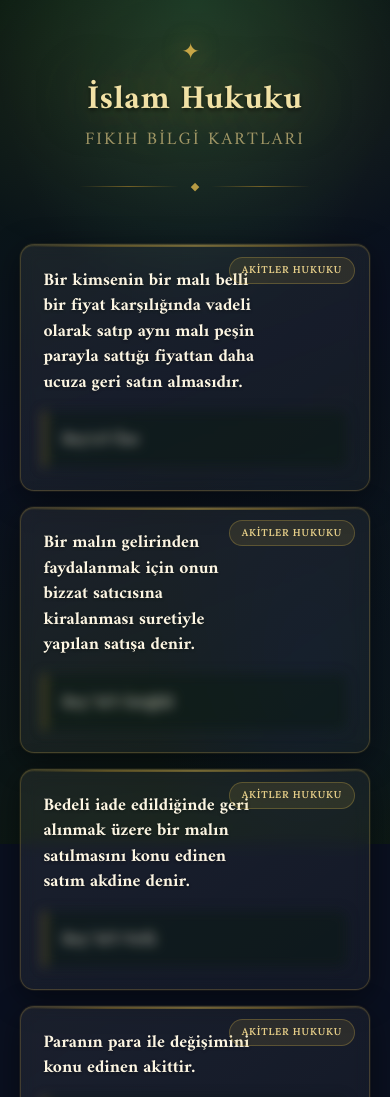
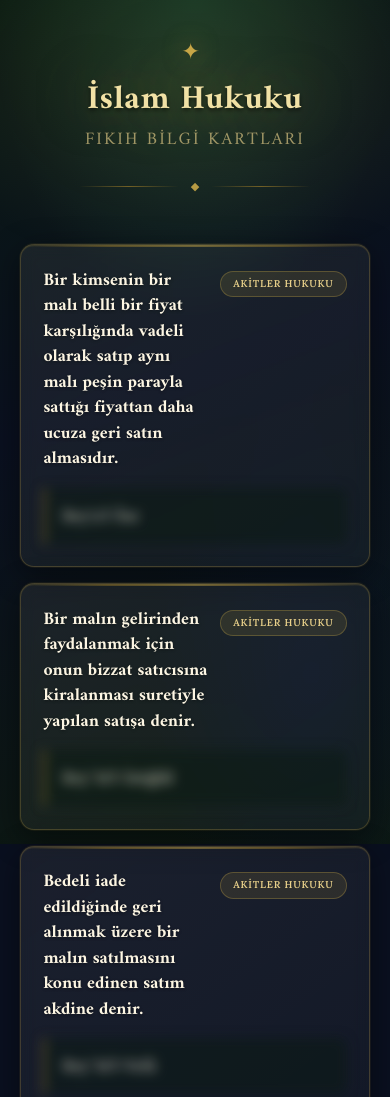
Before and after one commit to ozkanbahadir00-dev/F-k-h-terim, a plain HTML site: page index.html in a window 390 px wide. Shown: the top 1097 px of the page. Drawn offline with Linux system fonts and the light colour scheme.

Commit message:
Refactor card rendering to improve structure and styling, enhancing the header layout and answer reveal functionality

```diff
--- a/script.js
+++ b/script.js
@@ -34,25 +34,36 @@ function createCardElement(card, index = 0) {
     cardDiv.id = card.id;
     cardDiv.style.setProperty('--i', Math.min(index, 10));
 
-    const topicSpan = document.createElement('span');
-    topicSpan.className = 'card-topic';
-    topicSpan.textContent = card.topic;
+    const headerDiv = document.createElement('div');
+    headerDiv.className = 'card-header';
 
     const questionDiv = document.createElement('div');
     questionDiv.className = 'card-question';
     questionDiv.textContent = card.shown;
 
+    const topicSpan = document.createElement('span');
+    topicSpan.className = 'card-topic';
+    topicSpan.textContent = card.topic;
+
+    headerDiv.appendChild(questionDiv);
+    headerDiv.appendChild(topicSpan);
+
+    const answerWrap = document.createElement('div');
+    answerWrap.className = 'card-answer-wrap';
+
     const answerDiv = document.createElement('div');
     answerDiv.className = 'card-answer';
     answerDiv.textContent = card.answer;
 
-    answerDiv.addEventListener('click', () => {
-        answerDiv.classList.toggle('revealed');
+    answerWrap.appendChild(answerDiv);
+
+    answerWrap.addEventListener('click', () => {
+        const isRevealed = answerWrap.classList.toggle('revealed');
+        answerDiv.classList.toggle('revealed', isRevealed);
     });
 
-    cardDiv.appendChild(topicSpan);
-    cardDiv.appendChild(questionDiv);
-    cardDiv.appendChild(answerDiv);
+    cardDiv.appendChild(headerDiv);
+    cardDiv.appendChild(answerWrap);
 
     return cardDiv;
 }
--- a/style.css
+++ b/style.css
@@ -199,10 +199,27 @@ header h1 {
     transform: translateY(-3px);
 }
 
+.card-header {
+    display: flex;
+    align-items: flex-start;
+    gap: 0.75rem;
+    margin-bottom: 1rem;
+}
+
+.card-question {
+    flex: 1;
+    font-family: 'Amiri', Georgia, serif;
+    font-size: 1.3rem;
+    font-weight: 700;
+    color: var(--parchment);
+    line-height: 1.45;
+    text-shadow: 0 1px 3px rgba(0,0,0,0.4);
+}
+
 .card-topic {
-    position: absolute;
-    top: 16px;
-    right: 20px;
+    flex-shrink: 0;
+    align-self: flex-start;
+    margin-top: 3px;
     display: inline-block;
     background: rgba(201,168,71,0.12);
     border: 1px solid rgba(201,168,71,0.3);
@@ -214,17 +231,17 @@ header h1 {
     border-radius: 20px;
     text-transform: uppercase;
     letter-spacing: 0.8px;
+    white-space: nowrap;
 }
 
-.card-question {
-    font-family: 'Amiri', Georgia, serif;
-    font-size: 1.3rem;
-    font-weight: 700;
-    color: var(--parchment);
-    margin-bottom: 1rem;
-    margin-right: 110px;
-    line-height: 1.45;
-    text-shadow: 0 1px 3px rgba(0,0,0,0.4);
+.card-answer-wrap {
+    position: relative;
+    cursor: pointer;
+    border-radius: 0 8px 8px 0;
+}
+
+.card-answer-wrap.revealed {
+    cursor: default;
 }
 
 .card-answer {
@@ -232,29 +249,53 @@ header h1 {
     line-height: 1.75;
     color: rgba(253,246,227,0.88);
     background: rgba(10,26,18,0.5);
-    border-left: 3px solid var(--gold-dark);
+    border-left: 3px solid rgba(154,122,40,0.6);
     border-radius: 0 8px 8px 0;
     padding: 0.9rem 1rem;
     filter: blur(6px);
     user-select: none;
-    cursor: pointer;
-    transition: filter 0.4s ease, box-shadow 0.3s ease, border-left-color 0.4s ease, transform 0.3s ease;
-    animation: hintPulse 2.8s ease-in-out 2s infinite;
+    pointer-events: none;
+    transition: filter 0.5s ease, border-left-color 0.4s ease, box-shadow 0.4s ease;
 }
 
-.card-answer:hover {
-    box-shadow: 0 0 16px rgba(201,168,71,0.12);
-    transform: scaleX(1.005);
-    transform-origin: left;
+.card-answer-wrap:hover .card-answer {
+    filter: blur(3.5px);
+    border-left-color: rgba(201,168,71,0.75);
+    box-shadow: 0 0 18px rgba(201,168,71,0.1);
 }
 
-.card-answer.revealed {
+.card-answer-wrap.revealed .card-answer {
     filter: blur(0);
     user-select: text;
-    cursor: text;
     border-left-color: var(--gold);
     box-shadow: 0 0 16px rgba(201,168,71,0.08);
-    animation: revealIn 0.45s cubic-bezier(0.22,1,0.36,1) both;
+    pointer-events: auto;
+}
+
+.reveal-hint {
+    position: absolute;
+    inset: 0;
+    display: flex;
+    align-items: center;
+    justify-content: center;
+    gap: 0.45rem;
+    color: rgba(201,168,71,0.75);
+    font-family: 'Lora', serif;
+    font-size: 0.8rem;
+    letter-spacing: 0.1em;
+    pointer-events: none;
+    transition: opacity 0.35s ease;
+    animation: hintBreathe 2.6s ease-in-out 1.5s infinite;
+}
+
+.reveal-hint-icon {
+    font-size: 1rem;
+    line-height: 1;
+}
+
+.card-answer-wrap.revealed .reveal-hint {
+    opacity: 0;
+    animation: none;
 }
 
 /* ─── KEYFRAME ANİMASYONLARI ─── */
@@ -294,14 +335,9 @@ header h1 {
     to   { opacity: 1; transform: translateY(0); }
 }
 
-@keyframes hintPulse {
-    0%, 100% { border-left-color: rgba(154,122,40,0.7); }
-    50%       { border-left-color: rgba(201,168,71,0.9); }
-}
-
-@keyframes revealIn {
-    from { opacity: 0.6; transform: scaleY(0.97) translateY(4px); }
-    to   { opacity: 1;   transform: scaleY(1)    translateY(0); }
+@keyframes hintBreathe {
+    0%, 100% { opacity: 0.6; }
+    50%       { opacity: 1.0; }
 }
 
 /* ─── FOOTER ─── */
@@ -347,7 +383,6 @@ footer {
 
     .card-question {
         font-size: 1.1rem;
-        margin-right: 90px;
     }
 
     .card-answer {
```
